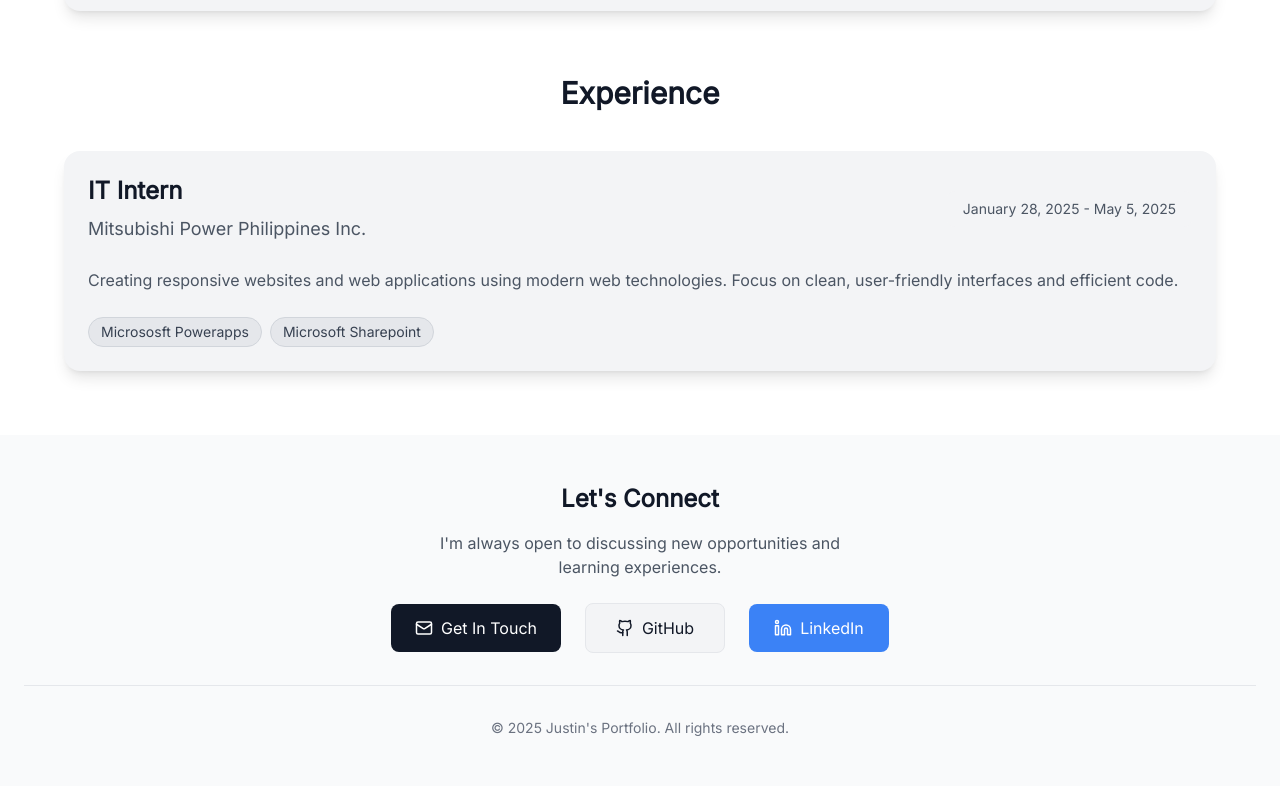
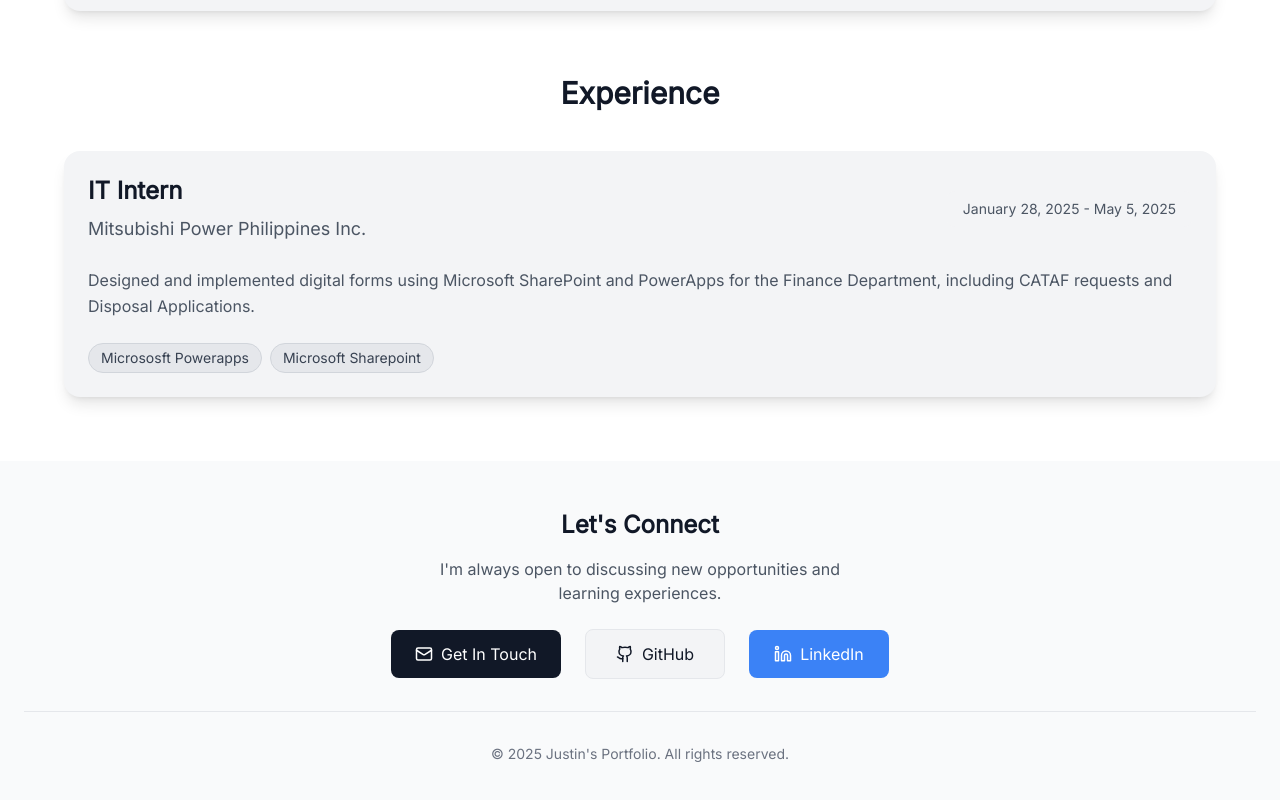
Before and after one commit to tsujin1/my-portfolio, a React (Vite) app: page / in a window 1280 px wide. Shown: the part 1926-2726 px from the top of the page. Built offline with nearby package versions, Linux system fonts and the light colour scheme.

Commit message:
Update experiences.js

```diff
--- a/src/data/experiences.js
+++ b/src/data/experiences.js
@@ -2,7 +2,7 @@ const experiences = [{
         title: 'IT Intern',
         company: 'Mitsubishi Power Philippines Inc.',
         period: 'January 28, 2025 - May 5, 2025',
-        description: 'Creating responsive websites and web applications using modern web technologies. Focus on clean, user-friendly interfaces and efficient code.',
+        description: 'Designed and implemented digital forms using Microsoft SharePoint and PowerApps for the Finance Department, including CATAF requests and Disposal Applications.',
         technologies: ['Micrososft Powerapps', 'Microsoft Sharepoint']
     },
 ];
```
